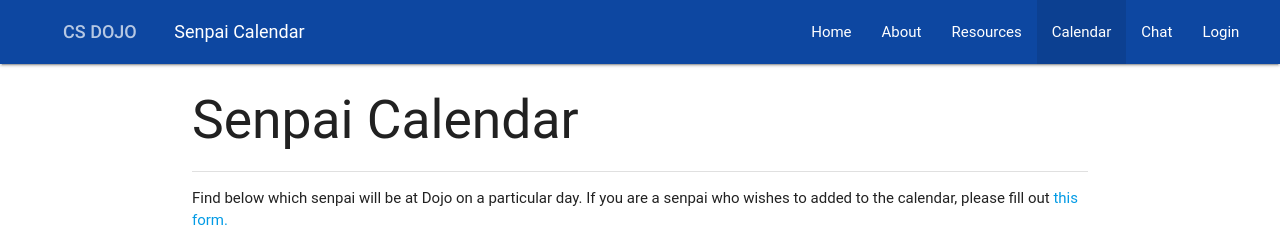
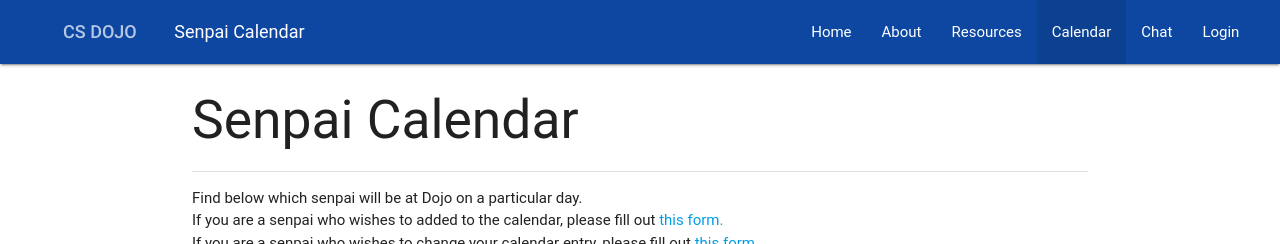
Before and after one commit to StuyCSDojo/dojo-website, a Flask app: template app/templates/calendar.html in a window 1280 px wide. Shown: the top 244 px of the page. Run offline with Flask 2, Linux system fonts and the light colour scheme; the template is opened without the code that fills it, so the values that code supplies are empty; some libraries are stand-ins or nearby versions; some web fonts are replaced.

Commit message:
calendar size fix

```diff
--- a/app/templates/calendar.html
+++ b/app/templates/calendar.html
@@ -42,8 +42,9 @@
 {% block container %}
 <h2>Senpai Calendar</h2>
 <div class='divider'></div>
-<p>Find below which senpai will be at Dojo on a particular day. If you are a
-senpai who wishes to added to the calendar, please fill out <a href="https://docs.google.com/forms/d/e/1FAIpQLScQ-bDIXAAKKWbWajDrqo6gjzlA3N1VWMOaegh9UMBGP5BN6Q/viewform?usp=sf_link">this form.</a></p>
+<p>Find below which senpai will be at Dojo on a particular day. <br>If you are a
+senpai who wishes to added to the calendar, please fill out <a href="https://docs.google.com/forms/d/e/1FAIpQLScQ-bDIXAAKKWbWajDrqo6gjzlA3N1VWMOaegh9UMBGP5BN6Q/viewform?usp=sf_link">this form.</a><br>If you are a
+senpai who wishes to change your calendar entry, please fill out <a href="https://docs.google.com/forms/d/e/1FAIpQLSciANivo8ZhJhtIc_lVDTx2KOmrn42ajYqo6UJjtXPlWFqP1Q/viewform?usp=sf_link">this form.</a></p>
 <center>
-<iframe src="https://calendar.google.com/calendar/embed?src=c4515isjhlfo6njiia9p35vp94%40group.calendar.google.com&ctz=America/New_York" style="border: 0;width: 70%;height: 60vw;" frameborder="0" scrolling="no"></iframe></center>
+<iframe src="https://calendar.google.com/calendar/embed?src=c4515isjhlfo6njiia9p35vp94%40group.calendar.google.com&ctz=America/New_York" style="border: 0;width: 90%;height: 60vw;" frameborder="0" scrolling="no"></iframe></center>
 {% endblock %}
```
